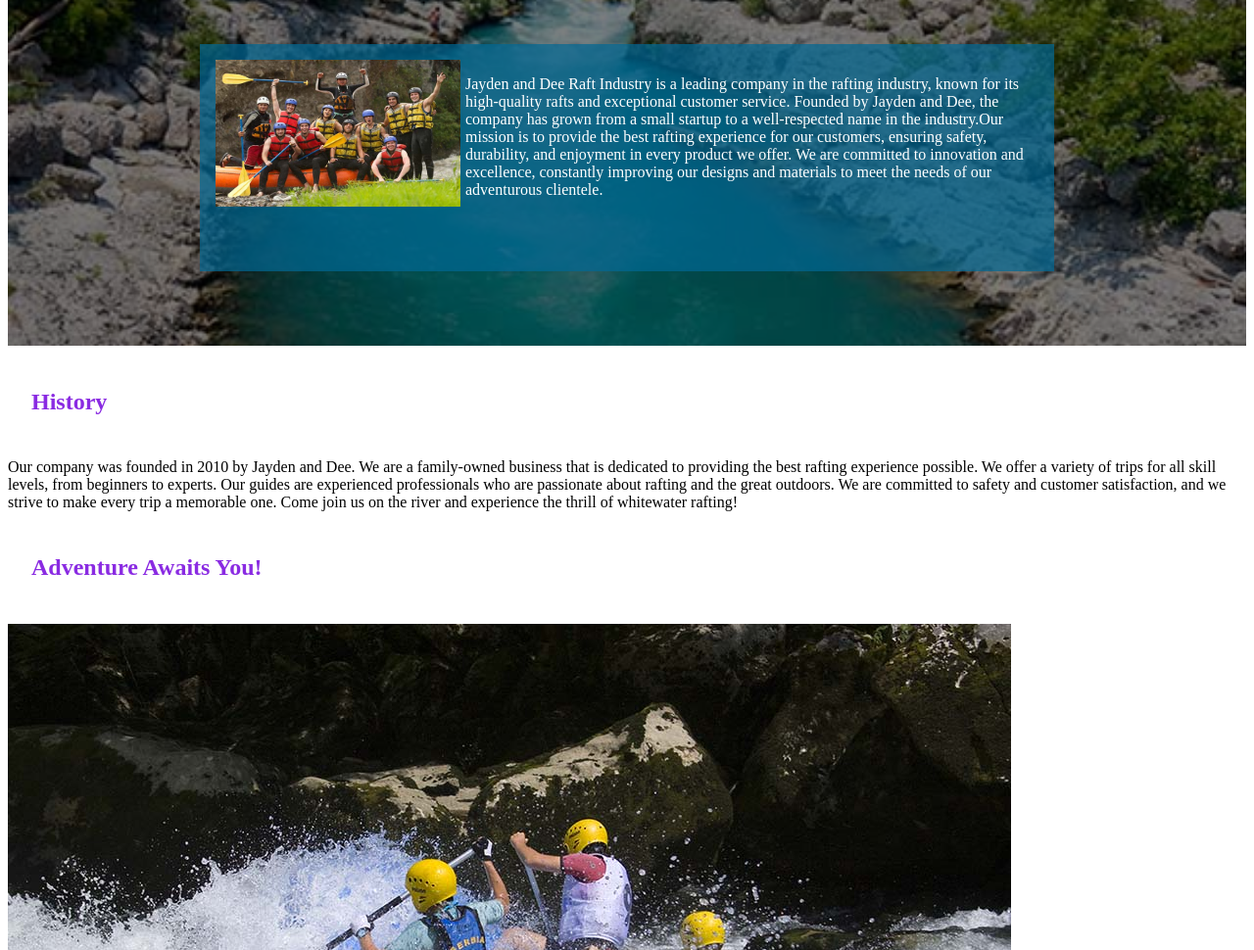
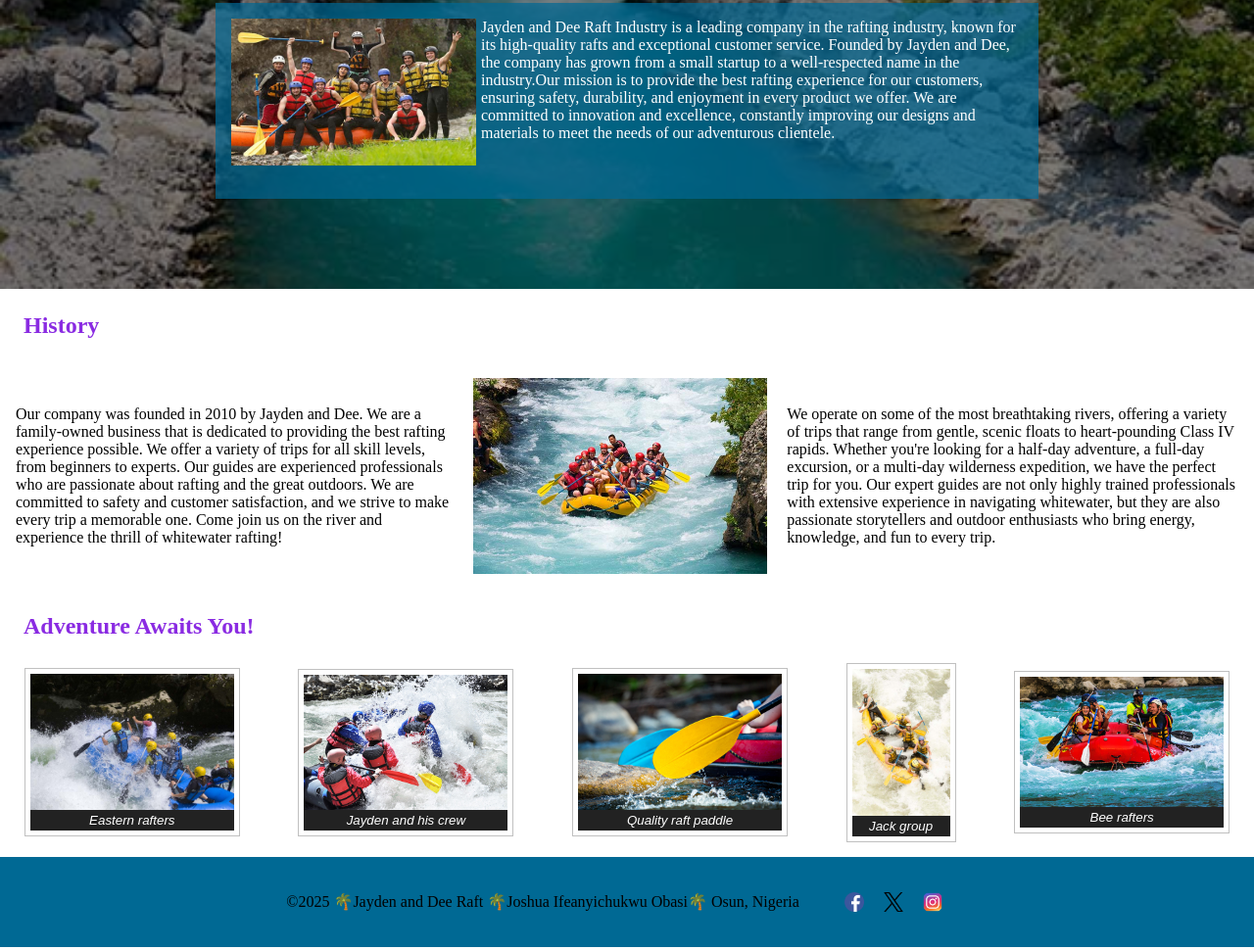
Before and after one commit to Jobasi23/wdd130, a plain HTML site: page wwr/about.html in a window 1280 px wide. Shown: the part 434-1404 px from the top of the page at 98% size. Drawn offline with Linux system fonts and the light colour scheme.

Commit message:
6th commit

```diff
--- a/styles/styles.css
+++ b/styles/styles.css
@@ -33,7 +33,11 @@ nav {
 nav a {
     color: white;
     /* display: block; */
-    padding: 10px;
+    padding: 0.5rem;
+    display: block;
+    text-decoration: none;
+    font-size: 1.2rem;
+    font-weight: 700;
 }
 .grid {
     display: grid;
@@ -46,31 +50,20 @@ h1 {
     border-bottom: 2px solid var(--secondary-color);
 }
 
-main {
-    max-width: 840px;
+.grid {
+    display: grid;
+    align-items: center;
 }
 
-main img {
-    width: 150px;
-    height: auto;
-    float: right;
+main{
+    grid-column: 2/3;
+    margin: 1rem;
 }
-
-aside {
+aside{
     width: 20rem;
-    text-align: center;
     position: relative;
-}
-
-aside img {
-    width: 200px;
-    height: auto;
-}
-
-aside h2 {
-    position: absolute;
-    top: 47px;
-    left: 150px;
+    grid-column: 1/2;
+    grid-row: 1/2;
 }
 
 p {
@@ -78,6 +71,8 @@ p {
 }
 
 footer {
+    max-width: 840px;
+    margin: 0 auto;
     margin-top: 15px;
     border-top: 1px solid #000;
     text-align: center;
--- a/wwr/about.html
+++ b/wwr/about.html
@@ -12,8 +12,8 @@
 </head>
 <body>
     <header>
-        <nav class="menuItems">
         <img src="images/logo.png" alt="logo">
+        <nav class="menu-items">
             <ul>
                <li><a href="index.html">Home</a></li>
                <li><a href="about.html">About Us</a></li>
@@ -22,6 +22,7 @@
             </ul>
         </nav>
     </header>
+    <div class="grid">
         <main>
             <section class="hero">
                 <h1 class="hero-heading">Jayden and Dee Raft</h1>
@@ -32,25 +33,42 @@
             </section>
             <section>
                 <h2 >History</h2>
+                <div class="history-container">
                     <p>Our company was founded in 2010 by Jayden and Dee. We are a family-owned business that is dedicated to providing the best rafting experience possible. We offer a variety of trips for all skill levels, from beginners to experts. Our guides are experienced professionals who are passionate about rafting and the great outdoors. We are committed to safety and customer satisfaction, and we strive to make every trip a memorable one. Come join us on the river and experience the thrill of whitewater rafting!</p>
+                    <img src="images/hero.jpg" alt="our company">
+                    <p>We operate on some of the most breathtaking rivers, offering a variety of trips that range from gentle, scenic floats to heart-pounding Class IV rapids. Whether you're looking for a half-day adventure, a full-day excursion, or a multi-day wilderness expedition, we have the perfect trip for you. Our expert guides are not only highly trained professionals with extensive experience in navigating whitewater, but they are also passionate storytellers and outdoor enthusiasts who bring energy, knowledge, and fun to every trip.</p>
+                </div>
             </section>
             <section>
                 <h2>Adventure Awaits You!</h2>
+                <div class="image-container">
+                    <figure>
                         <img src="images/reas.jpg" alt="rafting">
-            <p>Eastern rafters</p>
+                        <figcaption>Eastern rafters</figcaption>
+                    </figure>
+                    <figure>
                         <img src="images/ujy.jpg" alt="rafting">
-            <p>Jayden and his crew</p>
+                        <figcaption>Jayden and his crew</figcaption>
+                    </figure>
+                    <figure>
                         <img src="images/vd.jpg" alt="rafting">
-            <p>Quality raft paddle</p>
+                        <figcaption>Quality raft paddle</figcaption>
+                    </figure>
+                    <figure>
                         <img src="images/ygh.jpg" alt="rafting">
-            <p>Jack group</p>
+                        <figcaption>Jack group</figcaption>
+                    </figure>
+                    <figure>
                         <img src="images/yhu.jpg" alt="rafting">
-            <P>Bee rafters</P>
+                        <figcaption>Bee rafters</figcaption>
+                    </figure>
+                </div>
             </section>
         </main>
-    <footer>
+    </div>
+    <footer >
         <p>©2025 🌴Jayden and Dee Raft 🌴Joshua Ifeanyichukwu Obasi🌴 Osun, Nigeria</p>
-        <nav class="sociallinks">
+        <nav class="social-links">
             <a href="https://facebook.com">Facebook
                <img src="images/facebook (2).png" alt="Facebook">
             </a>
--- a/wwr/styles/rafting.css
+++ b/wwr/styles/rafting.css
@@ -1,7 +1,7 @@
-
-header, .grid, footer{
-    max-width: 840px;
-    margin: 0 auto;
+* {
+    margin: 0;
+    padding: 0;
+    box-sizing: border-box;
 }
 
 :root {
@@ -10,19 +10,35 @@ header, .grid, footer{
     --Accent1-color: #696969;
     --Accent2-color: #228B22;
 }
-.menuItems{
-    display: grid;
-    grid-template-columns: 250px auto;
-}
-.menuItems ul{
+
+header {
+    background-color: #006994;
+    width: 100%;
+    padding: 20px 60px;
     display: flex;
     justify-content: space-around;
+    align-items: center;
+    gap: 20px;
 }
-.menuItems ul li{
+
+header img {
+    width: 70px;
+    height: auto;
+    object-fit: cover;
+}
+.menu-items ul {
+    display: flex;
+    align-items: center;
+    gap: 20px;
     list-style: none;
 }
-.menuItems ul li a{
-    color: var(--Accent1-color);
+
+.menu-items ul li a {
+    color: white;
+    text-decoration: none;
+}
+.menu-items ul li a:hover {
+    color: burlywood;
     text-decoration: none;
 }
 
@@ -44,6 +60,36 @@ section h2{
     padding: 1.5rem;
     border-bottom: 2px solid var(--secondary-color);
 }
+
+.image-container {
+    display: flex;
+    justify-content: center; /* Centers images */
+    gap: 10px; /* Adds spacing between images */
+    flex-wrap: wrap; /* Ensures images wrap on small screens */
+  }
+
+figure {
+  border: thin #c0c0c0 solid;
+  display: flex;
+  flex-flow: column;
+  padding: 5px;
+  max-width: 220px;
+  margin: auto;
+}
+
+figure img {
+  max-width: 220px;
+  max-height: 150px;
+}
+
+figcaption {
+  background-color: #222;
+  color: #fff;
+  font: italic smaller sans-serif;
+  padding: 3px;
+  text-align: center;
+}
+
 
 p{
     color: var(--accent1-color);
@@ -115,25 +161,43 @@ article img{
     box-sizing: border-box;
     text-align: center;
 }
+.history-container{
+    width: 100%;
+    display: flex;
+    justify-content: space-between;
+    align-items: center;
+    gap: 20px;
+    padding: 1rem;
+}
+.history-container img{
+    width: 300px;
+    height: 200px;
+    object-fit: cover;
+}
 footer {
+    margin-top: 15px;
+   padding: 20px;
+    background-color: #006994; /* Set the background color to blue */
+    width: 100%;
+    display: flex;
+    justify-content: center;
+    align-items: center;
+    gap: 20px;
+}
 
-    margin-top: 15px;
-    border-top: 1px solid #000;
-    text-align: center;
-}
-footer .sociallinks {
+footer .social-links {
     display: flex;
     justify-content: center; /* Center align the social link images */
     padding: 1rem;
 }
 
-footer .sociallinks a {
+footer .social-links a {
     display: inline-block;
     margin: 0 10px; /* Adjusted margin */
     font-size: 0; /* Reset font size */
 }
 
-footer .sociallinks a img {
+footer .social-links a img {
     width: 20px; /* Adjust the size as needed */
     height: 20px; /* Adjust the size as needed */
 }
```
Also changed, not shown: index.html (+2 -0 lines). Lines whose indentation alone changed are shown as unchanged.
